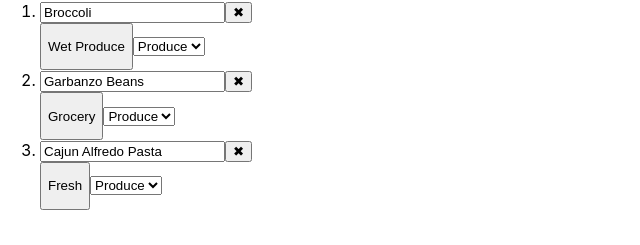
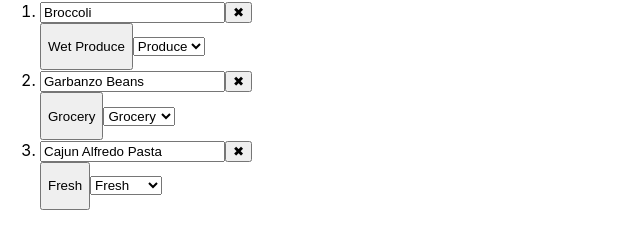
Before and after one commit to sumawav/grocery-list, a React (Create React App) app: page / in a window 1280 px wide. Shown: the part 259-504 px from the top of the page, without its empty margins (0-640 px from the left). Built offline with nearby package versions, Linux system fonts and the light colour scheme.

Commit message:
category dropdown populated with category

```diff
--- a/src/Categories.jsx
+++ b/src/Categories.jsx
@@ -1,13 +1,31 @@
 // src/Categories.jsx
 
-function Categories() {
+function Categories({ category }) {
+	const foodLibrary = {
+		Produce: [],
+		Meat: [],
+		Cheese: [],
+		Dairy: [],
+		Grocery: [],
+		Fresh: [],
+		Deli: [],
+		Cereal: [],
+		Bars: [],
+		Frozen: [],
+		Cookies: [],
+		Candy: [],
+		Snacks: [],
+		Haba: [],
+		DFN: [],
+	};
+
 	return (
-		<select name="selectedCategory">
-			<option value="Produce">Produce</option>
-			<option value="Meat">Meat</option>
-			<option value="Cheese">Cheese</option>
-			<option value="Dairy">Dairy</option>
-			<option value="Grocery">Grocery</option>
+		<select name="selectedCategory" defaultValue={category}>
+			{Object.keys(foodLibrary).map((title) => (
+				<option key={title} value={`${title}`}>
+					{title}
+				</option>
+			))}
 		</select>
 	);
 }
--- a/src/TODOList.jsx
+++ b/src/TODOList.jsx
@@ -95,7 +95,7 @@ function Item({ item, setTodos, handleDeleteTodo, handleEnterKey }) {
 				<button onClick={() => {}}>
 					<p>{item?.category || "uncategorized"}</p>
 				</button>
-				<Categories />
+				<Categories category={item?.category}/>
 			</div>
 
 			<div className="todo_items_right">
```
